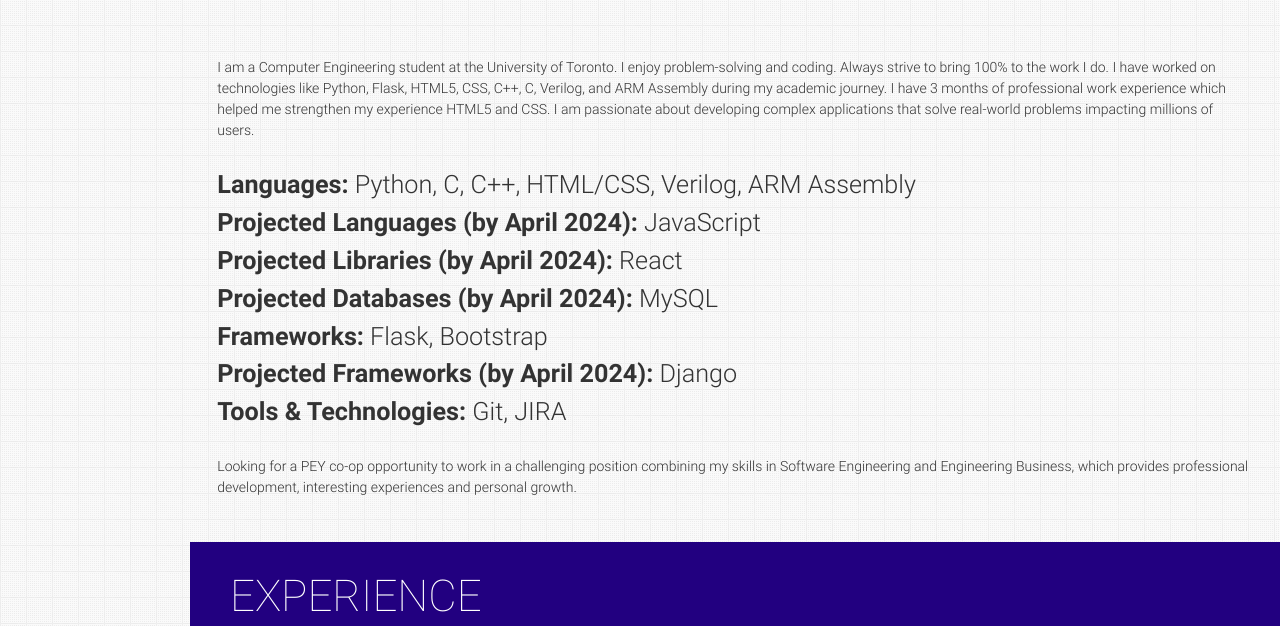
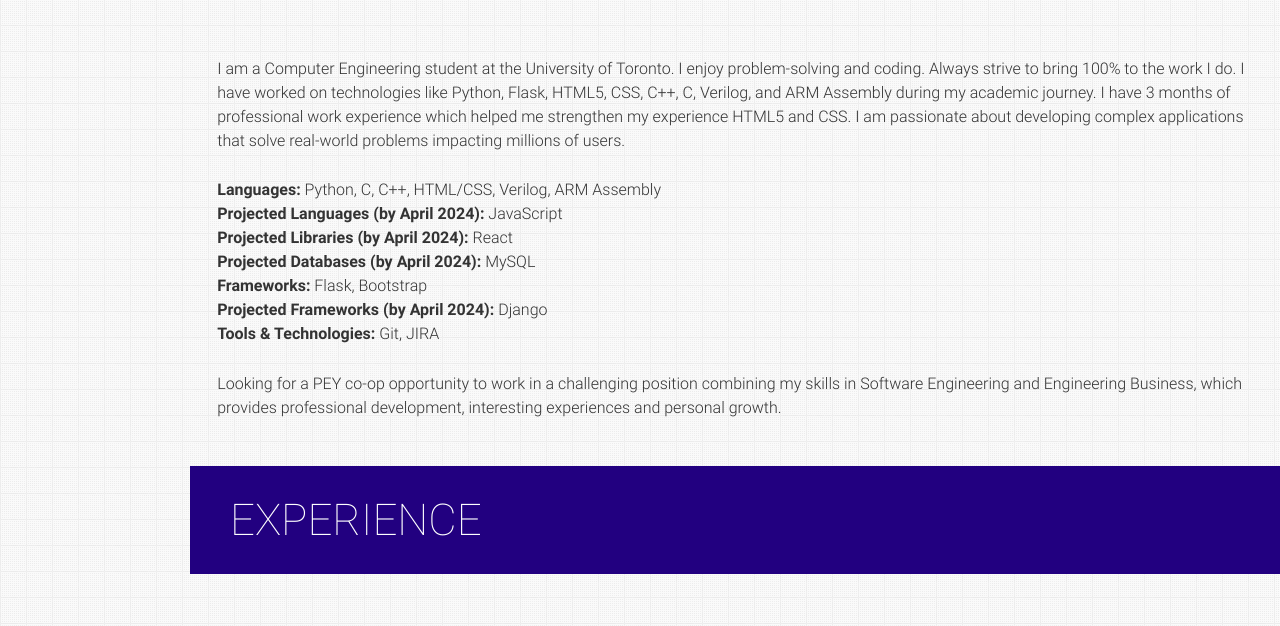
Before and after one commit to nidaa-7/nidaa-7.github.io, a plain HTML site: page index.html in a window 1280 px wide. Shown: the part 911-1537 px from the top of the page. Drawn offline with nearby package versions, Linux system fonts and the light colour scheme.

Commit message:
fixed paragraph size

```diff
--- a/assets/css/style.css
+++ b/assets/css/style.css
@@ -2,8 +2,8 @@
   position: relative;
   max-width:130px;
   max-height:130px;
-  width: auto;
-  height: auto;
+  width: 120px;
+  height: 120px;
   border-radius: 50%;
   overflow: hidden;
   /* display: inline-block; */
@@ -568,7 +568,7 @@ small {
 } */
 
 .custom-paragraph{
-  font-size: 14px;
+  font-size: 16px;
 }
 
 @media (min-width: 1200px) {
--- a/index.html
+++ b/index.html
@@ -243,15 +243,14 @@
         </p>
         <p class="custom-paragraph">
           <ul>
-            <li><b>Languages:</b> Python, C, C++, HTML/CSS, Verilog, ARM Assembly</li>
-            <li><b>Projected Languages (by April 2024):</b> JavaScript</li>
-            <li><b>Projected Libraries (by April 2024):</b> React</li>
-            <li><b>Projected Databases (by April 2024):</b> MySQL</li>
-            <li><b>Frameworks:</b> Flask, Bootstrap</li>
-            <li><b>Projected Frameworks (by April 2024):</b> Django</li>
-            <li><b>Tools & Technologies:</b> Git, JIRA</li>
+            <li class="custom-paragraph"><b>Languages:</b> Python, C, C++, HTML/CSS, Verilog, ARM Assembly</li>
+            <li class="custom-paragraph"><b>Projected Languages (by April 2024):</b> JavaScript</li>
+            <li class="custom-paragraph"><b>Projected Libraries (by April 2024):</b> React</li>
+            <li class="custom-paragraph"><b>Projected Databases (by April 2024):</b> MySQL</li>
+            <li class="custom-paragraph"><b>Frameworks:</b> Flask, Bootstrap</li>
+            <li class="custom-paragraph"><b>Projected Frameworks (by April 2024):</b> Django</li>
+            <li class="custom-paragraph"><b>Tools & Technologies:</b> Git, JIRA</li>
           </ul>
-
         </p>
         <p class="custom-paragraph">
           Looking for a PEY co-op opportunity to work in a challenging position combining my skills in Software Engineering and Engineering Business, which provides professional development, interesting experiences and personal growth.
```
